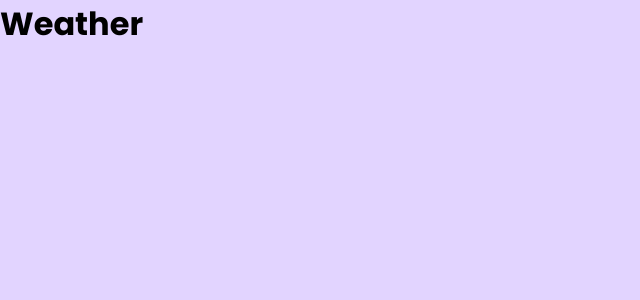
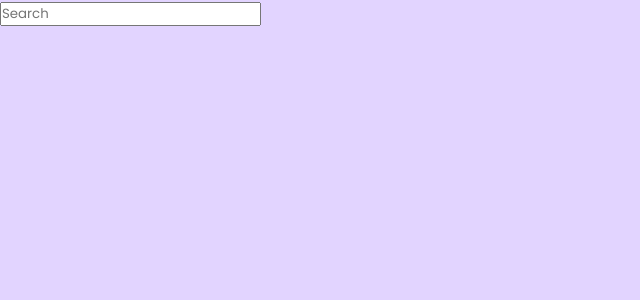
Before and after one commit to Oaksoe11/weatherApp, a React (Vite) app: page / in a window 1280 px wide. Shown: the top 300 px of the page, without its empty margins (0-640 px from the left). Built offline with nearby package versions, Linux system fonts and the light colour scheme.

Commit message:
Add search bar

```diff
--- a/src/components/Weather.jsx
+++ b/src/components/Weather.jsx
@@ -3,8 +3,13 @@ import './Weather.css'
 
 const Weather = () => {
   return (
-    <div>
-      <h1>Weather</h1>
+    <div className='weather'>
+        <div className='search-bar'>
+            <input type="text" placeholder='Search' />
+            <img src="" alt="" />
+
+        </div>
+
     </div>
   )
 }
```
